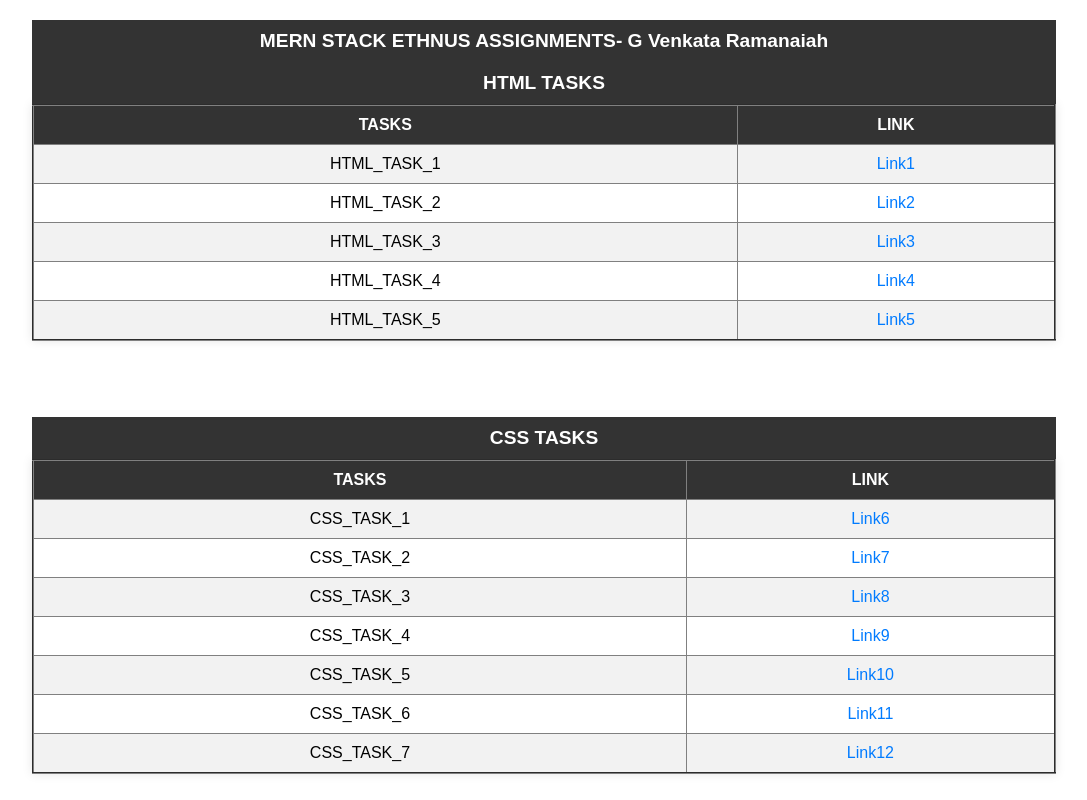
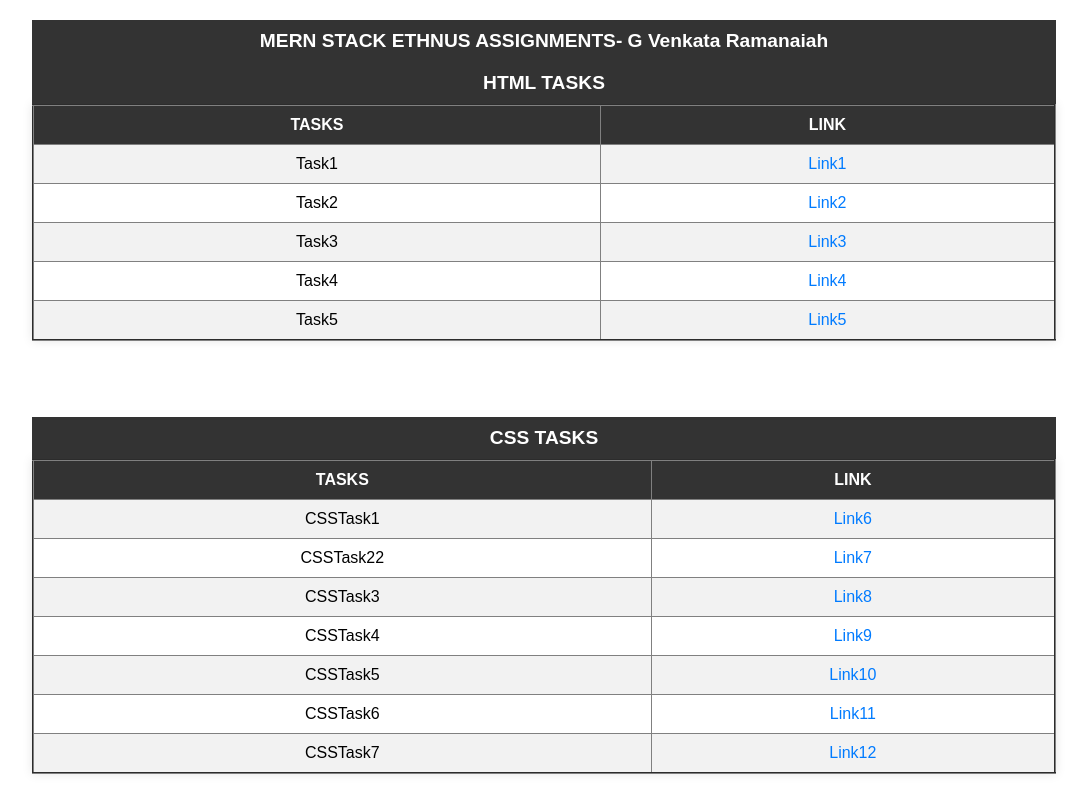
Before and after one commit to RamanaGuda/MERN, a plain HTML site: page index.html in a window 1280 px wide. Shown: the whole page, without its empty margins (96-1183 px from the left). Drawn offline with Linux system fonts and the light colour scheme.

Commit message:
Add files via upload

```diff
--- a/index.html
+++ b/index.html
@@ -69,23 +69,23 @@
         <th>TASKS</th>
         <th>LINK</th>
         <tr>
-            <td>HTML_TASK_1</td>
+            <td>Task1</td>
             <td><a href="Task1.html">Link1</a></td>
         </tr>
         <tr>
-            <td>HTML_TASK_2</td>
+            <td>Task2</td>
             <td><a href="Task2.html">Link2</a></td>
         </tr>
         <tr>
-            <td>HTML_TASK_3</td>
+            <td>Task3</td>
             <td><a href="Task3.html">Link3</a></td>
         </tr>
         <tr>
-            <td>HTML_TASK_4</td>
+            <td>Task4</td>
             <td><a href="Task4.html">Link4</a></td>
         </tr>
         <tr>
-            <td>HTML_TASK_5</td>
+            <td>Task5</td>
             <td><a href="Task5.html">Link5</a></td>
         </tr>
         <tr>
@@ -100,31 +100,31 @@
         <th>TASKS</th>
         <th>LINK</th>
         <tr>
-            <td>CSS_TASK_1</td>
+            <td>CSSTask1</td>
             <td><a href="CSSTask1.html">Link6</a></td>
         </tr>
         <tr>
-            <td>CSS_TASK_2</td>
+            <td>CSSTask22</td>
             <td><a href="CSSTask2.html">Link7</a></td>
         </tr>
         <tr>
-            <td>CSS_TASK_3</td>
+            <td>CSSTask3</td>
             <td><a href="CSSTask3.html">Link8</a></td>
         </tr>
         <tr>
-            <td>CSS_TASK_4</td>
+            <td>CSSTask4</td>
             <td><a href="CSSTask4.html">Link9</a></td>
         </tr>
         <tr>
-            <td>CSS_TASK_5</td>
+            <td>CSSTask5</td>
             <td><a href="CSSTask5.html">Link10</a></td>
         </tr>
         <tr>
-            <td>CSS_TASK_6</td>
+            <td>CSSTask6</td>
             <td><a href="CSSTask6.html">Link11</a></td>
         </tr>
         <tr>
-            <td>CSS_TASK_7</td>
+            <td>CSSTask7</td>
             <td><a href="CSSTask7.html">Link12</a></td>
         </tr>
 
```
